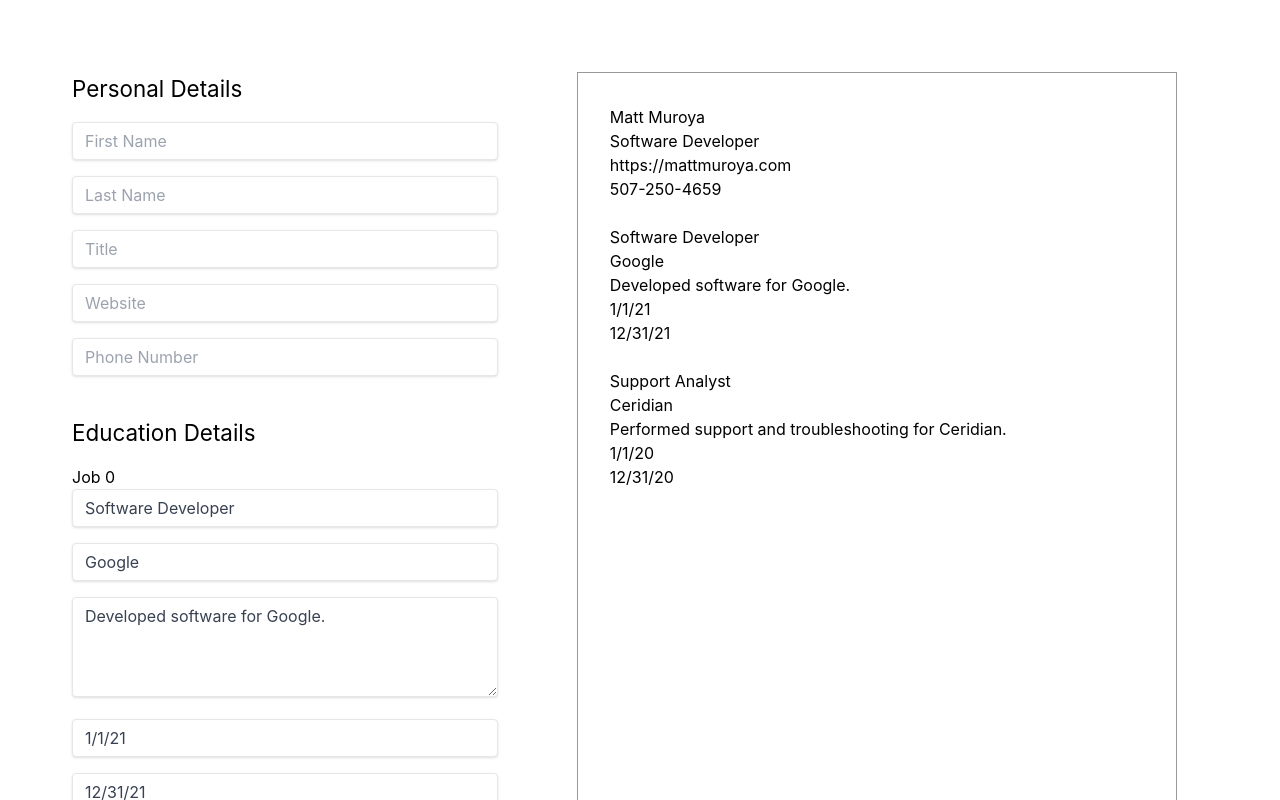
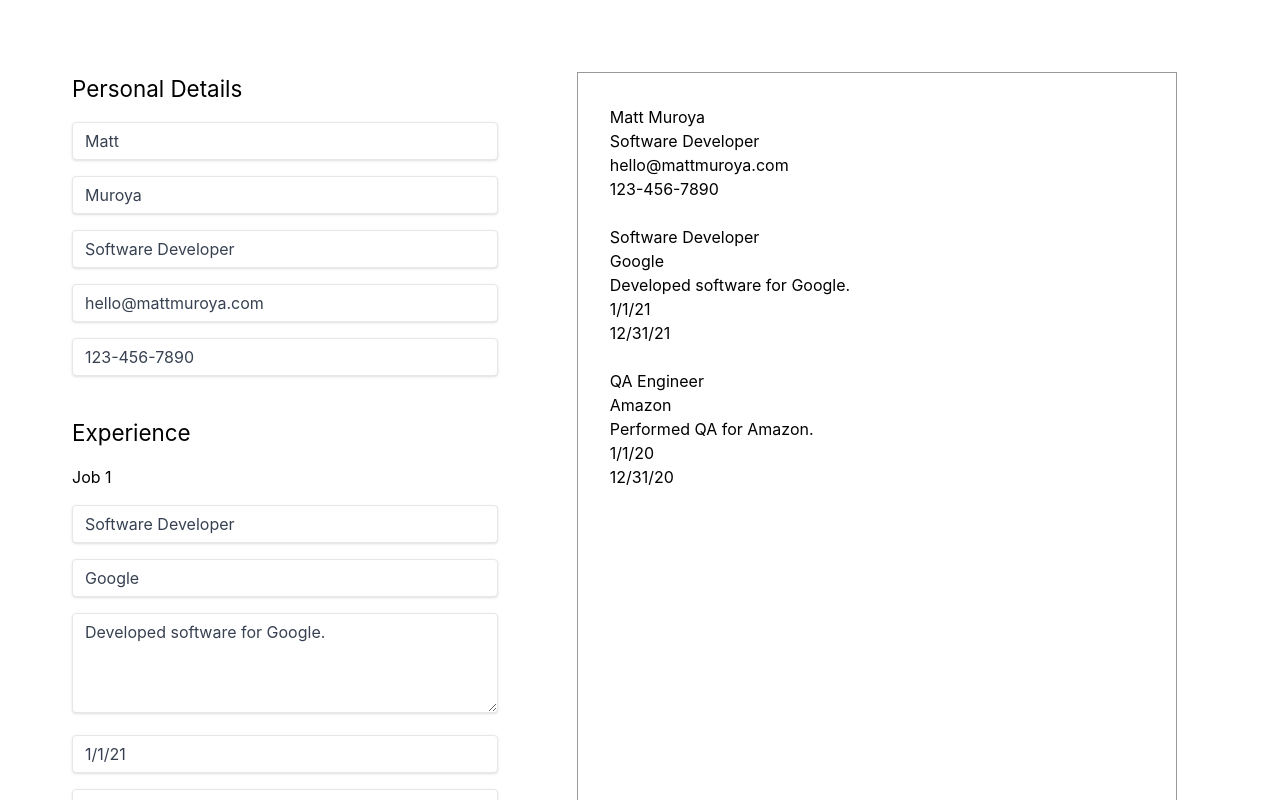
Before and after one commit to mattmuroya/resume-builder, a React (Create React App) app: page / in a window 1280 px wide. Shown: the top 800 px of the page. Built offline with nearby package versions, Linux system fonts and the light colour scheme; the HTML template or start-up script is replaced by a standard one.

Commit message:
add print option via react-to-print dependency

```diff
--- a/package.json
+++ b/package.json
@@ -9,6 +9,7 @@
     "react": "^17.0.2",
     "react-dom": "^17.0.2",
     "react-scripts": "5.0.0",
+    "react-to-print": "^2.14.4",
     "web-vitals": "^2.1.4"
   },
   "scripts": {
--- a/src/App.js
+++ b/src/App.js
@@ -1,9 +1,48 @@
 import React from 'react';
 import './App.css';
+import ReactToPrint from 'react-to-print';
 import PersonalDetails from './components/PersonalDetails';
 import PersonalDetailsForm from './components/PersonalDetailsForm';
 import Experience from './components/Experience';
 import ExperienceForm from './components/ExperienceForm';
+
+class Resume extends React.Component {
+  renderExperience() {
+    const list = [];
+    for (let i = 0; i < this.props.experience.length; i++) {
+      list.push(
+        <div key={i} >
+          <Experience content={this.props.experience[i]}/>
+        </div>
+      )
+    }
+    return list;
+  }
+  render() {
+    return (
+      <div>
+        <div className='resume'>
+          <div ref={el => (this.componentRef = el)}>
+            <div className="resume-block">
+              <PersonalDetails content={this.props.personalDetails} />
+            </div>
+            <div className="resume-block">
+              {this.renderExperience()}
+            </div>
+          </div>
+        </div>
+        <ReactToPrint
+          trigger={() => {
+            // NOTE: could just as easily return <SomeComponent />. Do NOT pass an `onClick` prop
+            // to the root node of the returned component as it will be overwritten.
+            return <a href="#" className="text-blue-700">Print my resume!</a>;
+          }}
+          content={() => this.componentRef}
+        />
+      </div>
+    );
+  }
+}
 
 class NewExperienceBtn extends React.Component {
 
@@ -22,8 +61,8 @@ class App extends React.Component {
         firstName: 'Matt',
         lastName: 'Muroya',
         title: 'Software Developer',
-        website: 'https://mattmuroya.com',
-        phone: '507-250-4659',
+        email: 'hello@mattmuroya.com',
+        phone: '123-456-7890',
       },
       experience: [
         {
@@ -34,9 +73,9 @@ class App extends React.Component {
           end: '12/31/21'
         },
         {
-          title: 'Support Analyst',
-          employer: 'Ceridian',
-          details: 'Performed support and troubleshooting for Ceridian.',
+          title: 'QA Engineer',
+          employer: 'Amazon',
+          details: 'Performed QA for Amazon.',
           start: '1/1/20',
           end: '12/31/20'
         }
@@ -78,7 +117,7 @@ class App extends React.Component {
     for (let i = 0; i < this.state.experience.length; i++) {
       list.push(
         <div key={i} >
-          <h4>Job {i}</h4>
+          <h4 className="mb-4">Job {i+1}</h4>
           <ExperienceForm content={this.state.experience[i]} onFormChange={this.updateExperience} index={i} onDelete={this.deleteExperience}/>
         </div>
       )
@@ -86,17 +125,7 @@ class App extends React.Component {
     return list;
   }
 
-  renderExperience() {
-    const list = [];
-    for (let i = 0; i < this.state.experience.length; i++) {
-      list.push(
-        <div key={i} >
-          <Experience content={this.state.experience[i]}/>
-        </div>
-      )
-    }
-    return list;
-  }
+
 
   createNewExperienceForm() {
     const newExperienceState = this.state.experience;
@@ -118,23 +147,16 @@ class App extends React.Component {
         <div className="editor-window">
           <div className="editor-section">
             <h3 className="form-heading">Personal Details</h3>
-            <PersonalDetailsForm onFormChange={this.updatePersonalDetails} />
+            <PersonalDetailsForm content={this.state.personalDetails} onFormChange={this.updatePersonalDetails} />
           </div>
           <div className="editor-section">
-            <h3 className="form-heading">Education Details</h3>
+            <h3 className="form-heading">Experience</h3>
             {this.renderExperienceForms()}
             <NewExperienceBtn clickFn={this.createNewExperienceForm} />
           </div>
         </div>
         <div className="resume-window">
-          <div className="resume">
-            <div className="resume-block">
-              <PersonalDetails content={this.state.personalDetails} />
-            </div>
-            <div className="resume-block">
-              {this.renderExperience()}
-            </div>
-          </div>
+          <Resume personalDetails={this.state.personalDetails} experience={this.state.experience} />
         </div>
       </main>
     );
--- a/src/components/PersonalDetails.js
+++ b/src/components/PersonalDetails.js
@@ -2,12 +2,12 @@ import React from 'react';
 
 class PersonalDetails extends React.Component {
   render() {
-    const { firstName, lastName, title, website, phone } = this.props.content; // destructure props
+    const { firstName, lastName, title, email, phone } = this.props.content; // destructure props
     return (
       <div>
         <div>{firstName} {lastName}</div>
         <div>{title}</div>
-        <div>{website}</div>
+        <div>{email}</div>
         <div>{phone}</div>
       </div>
     );
--- a/src/components/PersonalDetailsForm.js
+++ b/src/components/PersonalDetailsForm.js
@@ -17,26 +17,31 @@ class PersonalDetailsForm extends React.Component {
           id="firstName"
           type="text"
           placeholder="First Name"
+          value={this.props.content.firstName}
         />
         <input
           id="lastName"
           type="text"
           placeholder="Last Name"
+          value={this.props.content.lastName}
         />
         <input
           id="title"
           type="text"
           placeholder="Title"
+          value={this.props.content.title}
         />
         <input
-          id="website"
+          id="email"
           type="text"
-          placeholder="Website"
+          placeholder="Email"
+          value={this.props.content.email}
         />
         <input
           id="phone"
           type="text"
           placeholder="Phone Number"
+          value={this.props.content.phone}
         />
       </form>
     )
```
Also changed, not shown: 1 other file (tests, documents, lock files or other folders).
